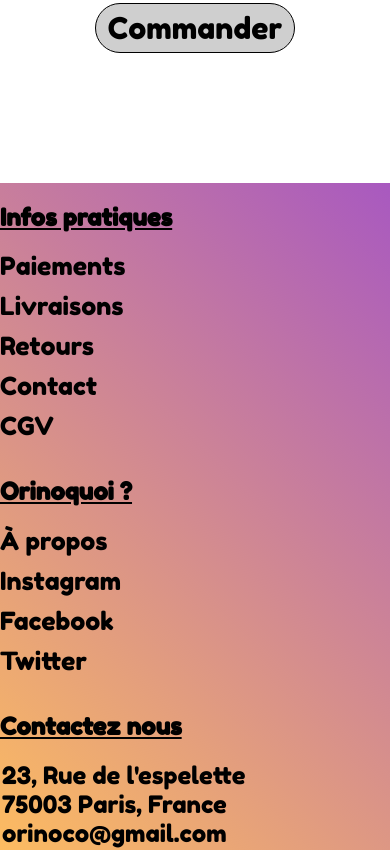
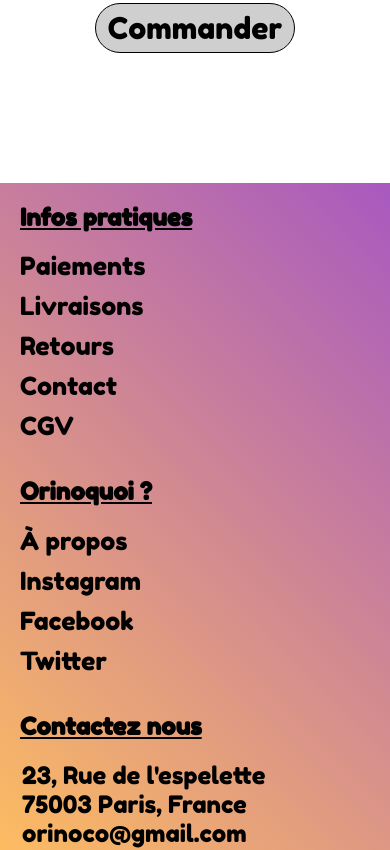
Before and after one commit to raphaellorthioir/Orinoco, a plain HTML site: page frontend/html/cart.html in a window 390 px wide. Shown: the part 919-1769 px from the top of the page. Drawn offline with Linux system fonts and the light colour scheme.

Commit message:
margin foot lists

```diff
--- a/frontend/html/cart.html
+++ b/frontend/html/cart.html
@@ -100,7 +100,7 @@
     </main>
     <footer>
         <div class="align space mainBackground">
-            <div>
+            <div class="footList">
                 <h2> Infos pratiques</h2>
                  <ul>
                     <li>Paiements</li>
@@ -111,7 +111,7 @@
                 </ul>
             </div>
 
-            <div>
+            <div class="footList">
                 <h2> Orinoquoi ?</h2>
                 <ul>
                     <li>À propos</li>
@@ -120,7 +120,7 @@
                     <li>Twitter</li>
                 </ul></div>
 
-            <div>
+            <div class="footList">
                 <h2>Contactez nous</h2>
                 <p> 23, Rue de l'espelette <br> 75003 Paris, France <br> orinoco@gmail.com</p>
             </div>
--- a/frontend/sass/style.scss
+++ b/frontend/sass/style.scss
@@ -268,6 +268,7 @@ figcaption{
      th,th{
          padding: 10px;
      }
+
 .form{
     width: 50%;
 }
@@ -345,10 +346,17 @@ align-items: center;
  @media screen and (max-width:650px) {
 
     footer{
+
         .align{
             flex-direction: column;
+
+
         }
     }
+    .footList{
+        margin-left: 20px;
+    }
+
     .form{
 
         margin: 30px 0;
```
Also changed, not shown: frontend/sass/style.css, 1 other file.
